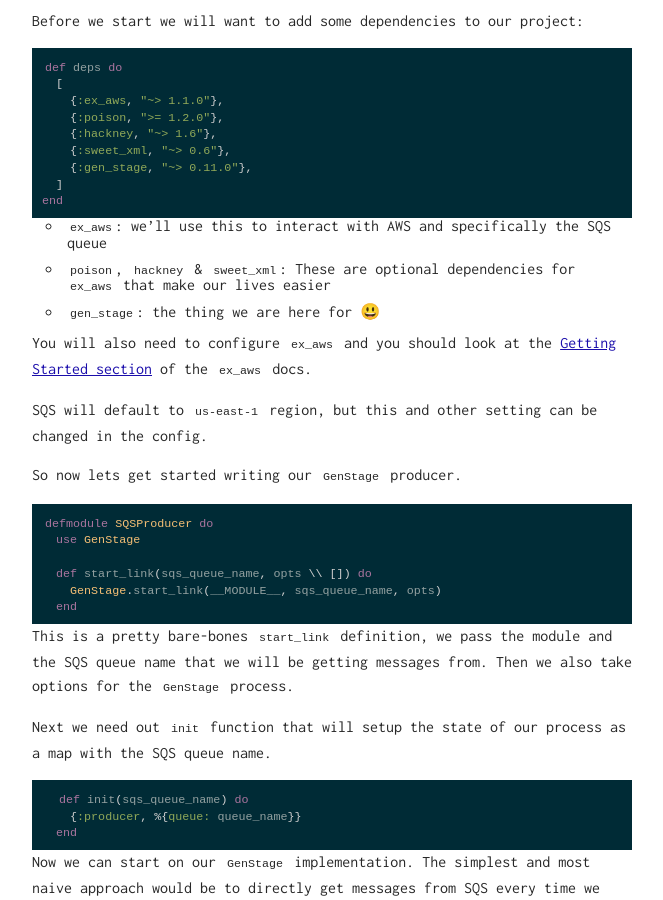
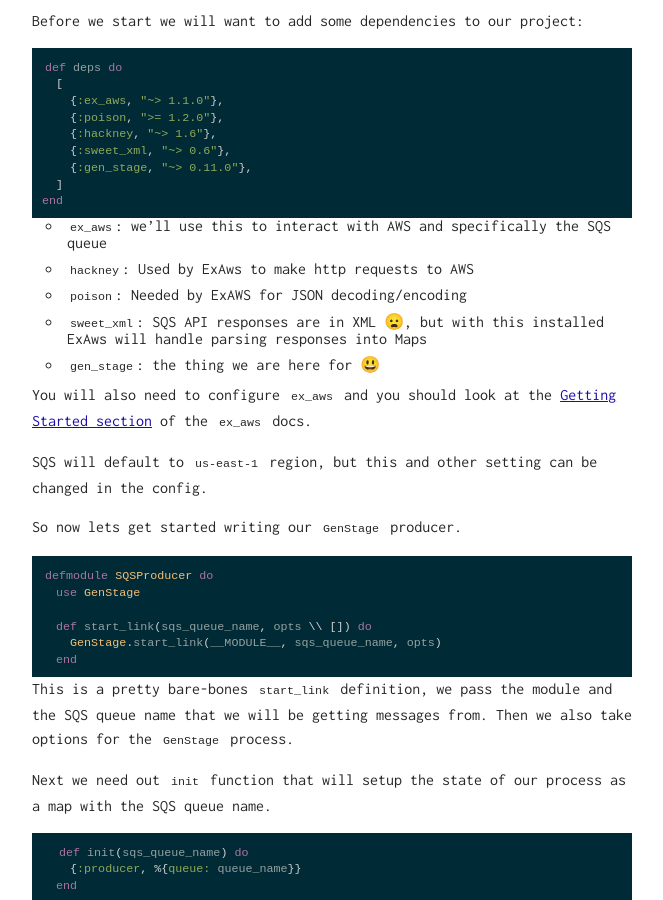
Before and after one commit to TattdCodeMonkey/TattdCodeMonkey.github.io, a Jekyll site: the page built from _posts/2017-02-01-sqs-genstage.md, in a window 1280 px wide and 900 px high, scrolled down 437 px. Shown: the whole window, without its empty margins (308-971 px from the left). Built offline with Jekyll 4.4.1, drawn with Linux system fonts in a browser that asks for light colours.

Commit message:
GenStage SQS post edits - expanded on deps

````diff
--- a/_posts/2017-02-01-sqs-genstage.md
+++ b/_posts/2017-02-01-sqs-genstage.md
@@ -29,7 +29,9 @@ end
 ```
 
 - `ex_aws`: we'll use this to interact with AWS and specifically the SQS queue
-- `poison`, `hackney` & `sweet_xml`: These are optional dependencies for `ex_aws` that make our lives easier
+- `hackney`: Used by ExAws to make http requests to AWS
+- `poison`: Needed by ExAWS for JSON decoding/encoding
+- `sweet_xml`: SQS API responses are in XML 😦, but with this installed ExAws will handle parsing responses into Maps
 - `gen_stage`: the thing we are here for 😃
 
 You will also need to configure `ex_aws` and you should look at the [Getting Started section](https://hexdocs.pm/ex_aws/ExAws.html#module-getting-started) of the `ex_aws` docs.
````
